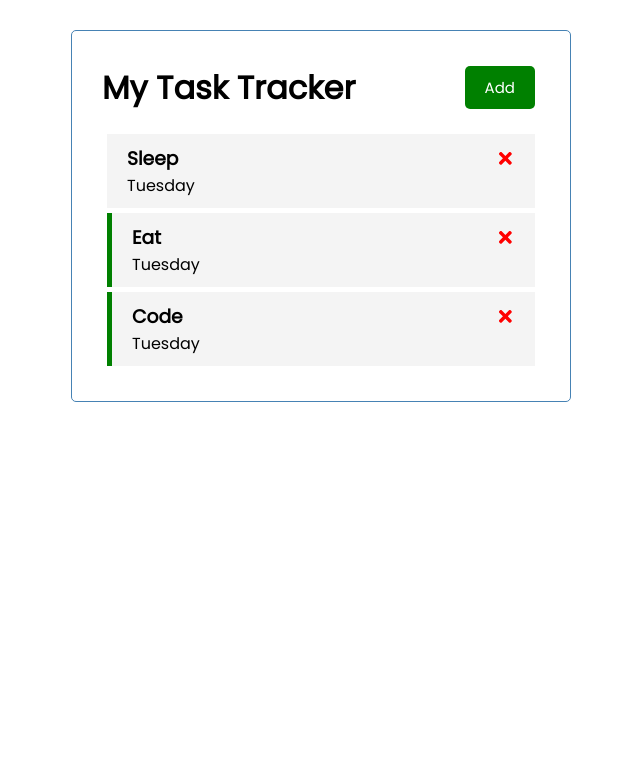
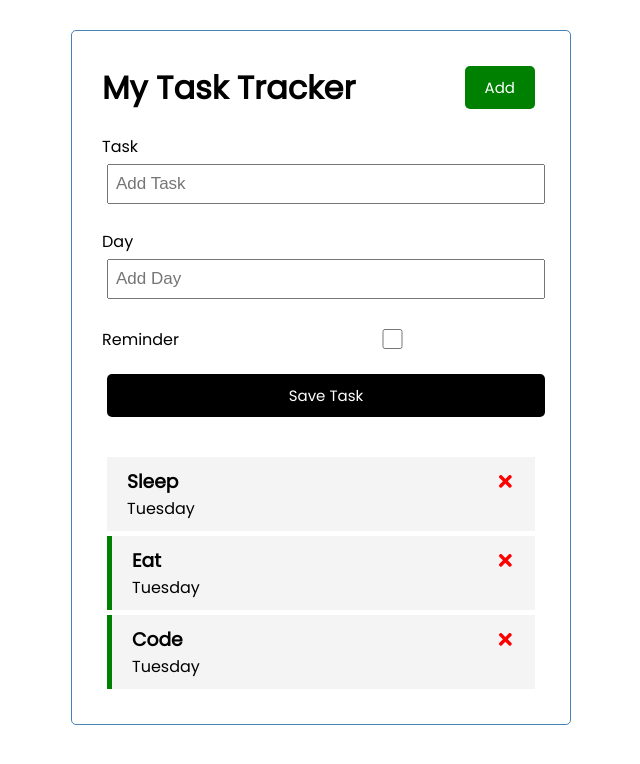
Before and after one commit to mirza-sync/React-Crash-Course, a React (Create React App) app: page / in a window 1280 px wide. Shown: the top 764 px of the page, without its empty margins (319-959 px from the left). Built offline with nearby package versions, Linux system fonts and the light colour scheme.

Commit message:
Create task form with local state

```diff
--- a/src/App.js
+++ b/src/App.js
@@ -1,6 +1,7 @@
 import React, { useState } from 'react'
-import Header from "./components/Header";
+import Header from "./components/Header"
 import Tasks from './components/Tasks'
+import AddTask from './components/AddTask'
 
 function App() {
   const [tasks, setTasks] = useState([
@@ -37,6 +38,7 @@
   return (
     <div className="container">
       <Header title="My Task Tracker" />
+      <AddTask />
       {tasks.length > 0 ? (
         <Tasks tasks={tasks} onDelete={deleteTask}
         onToggle={toggleReminder} />
--- /dev/null
+++ b/src/components/AddTask.js
@@ -0,0 +1,30 @@
+import React, { useState } from 'react'
+
+const AddTask = () => {
+    const [task, setTask] = useState('')
+    const [day, setDay] = useState('')
+    const [reminder, setReminder] = useState(false)
+
+    return (
+        <form className="add-form">
+            <div className="form-control">
+                <label>Task</label>
+                <input type="text" placeholder="Add Task"
+                value={task} onChange={(e) => setTask(e.target.value)} />
+            </div>
+            <div className="form-control">
+                <label>Day</label>
+                <input type="text" placeholder="Add Day"
+                value={day} onChange={(e) => setDay(e.target.value)} />
+            </div>
+            <div className="form-control form-control-check">
+                <label>Reminder</label>
+                <input type="checkbox"
+                value={reminder} onChange={(e) => setReminder(e.currentTarget.checked)} />
+            </div>
+            <input type="submit" value="Save Task" className="btn btn-block" />
+        </form>
+    )
+}
+
+export default AddTask
```
